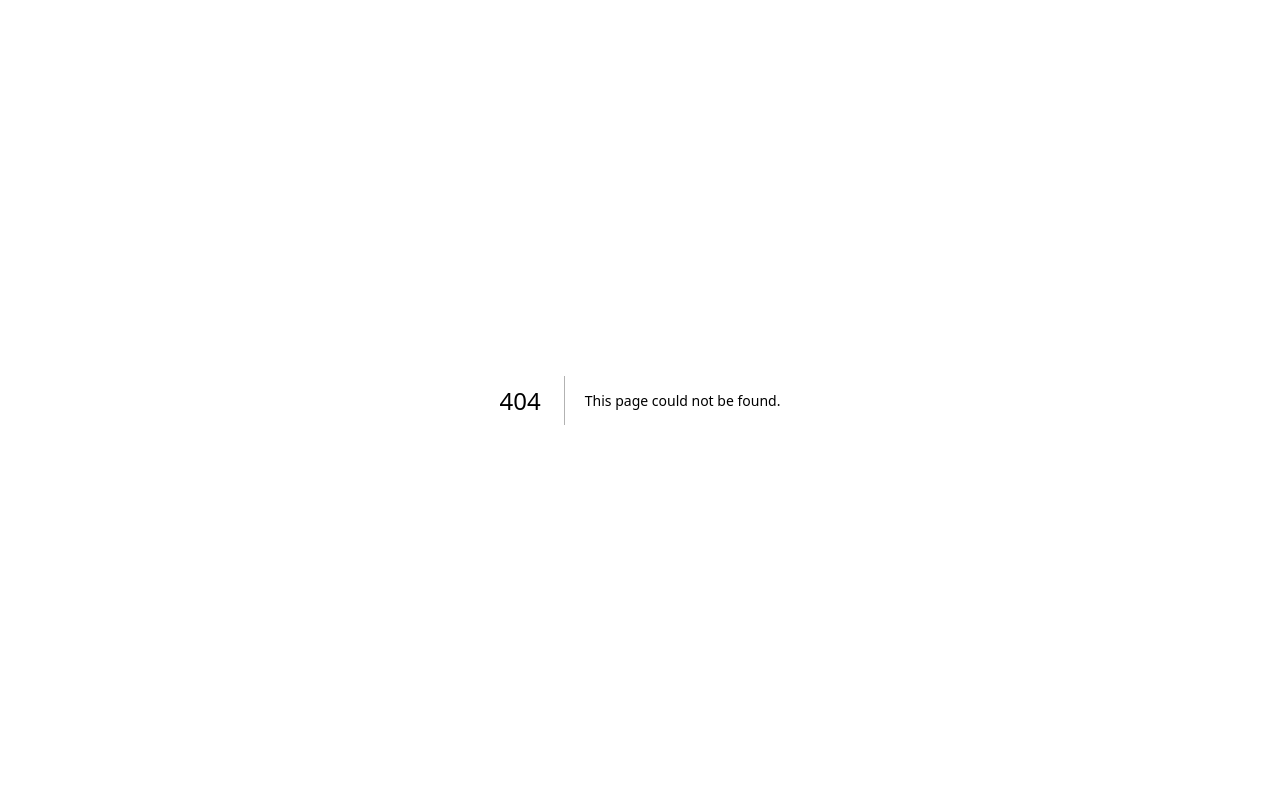
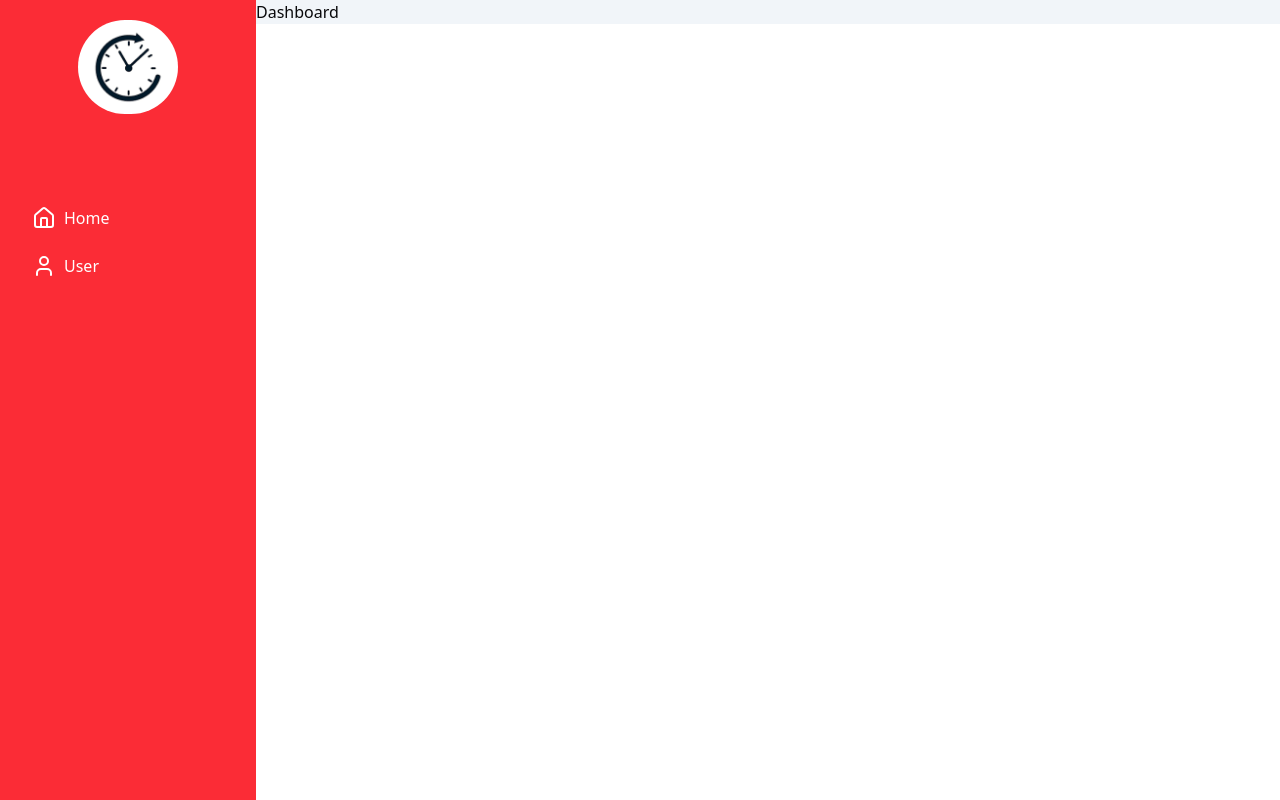
Before and after one commit to abhises/employee-schedule, a Next.js app: page /dashboard in a window 1280 px wide. Before the commit this address had no page. Built offline with nearby package versions, Linux system fonts and the light colour scheme.

Commit message:
addid side bar

```diff
--- /dev/null
+++ b/src/app/(auth)/sign-in/[[...sign-in]]/page.tsx
@@ -0,0 +1,9 @@
+import { SignIn } from "@clerk/nextjs";
+
+export default function Page() {
+  return (
+    <div className="flex items-center justify-center h-screen">
+      <SignIn />
+    </div>
+  );
+}
--- /dev/null
+++ b/src/app/(auth)/sign-up/[[...sign-up]]/page.tsx
@@ -0,0 +1,9 @@
+import { SignUp } from "@clerk/nextjs";
+
+export default function Page() {
+  return (
+    <div className="flex items-center justify-center h-screen">
+      <SignUp />
+    </div>
+  );
+}
--- /dev/null
+++ b/src/app/(routes)/dashboard/_components/NavBar.tsx
@@ -0,0 +1,7 @@
+import React from "react";
+
+const NavBar = () => {
+  return <div>NavBar</div>;
+};
+
+export default NavBar;
--- /dev/null
+++ b/src/app/(routes)/dashboard/_components/SideBar.tsx
@@ -0,0 +1,33 @@
+"use client";
+import Image from "next/image";
+import React from "react";
+import { menuItems } from "./menu";
+
+const SideBar = () => {
+  return (
+    <div className="h-screen p-5">
+      <div className="flex items-center justify-center">
+        <Image
+          src={"/clock.png"}
+          height={100}
+          width={100}
+          className="rounded-full"
+          alt="logo"
+        />
+      </div>
+      <div className="mt-20 gap-3">
+        {menuItems.map((menu, index) => (
+          <h1
+            className="flex items-center gap-2 text-white font-medium
+             p-3 cursor-pointer rounded-md hover:text-amber-200 hover:bg-red-800"
+            key={index}>
+            <menu.icon /> {/* ✅ Render icon properly */}
+            {menu.name}
+          </h1>
+        ))}
+      </div>
+    </div>
+  );
+};
+
+export default SideBar;
--- /dev/null
+++ b/src/app/(routes)/dashboard/_components/menu.ts
@@ -0,0 +1,13 @@
+import { Home, User } from "lucide-react";
+import { ComponentType } from "react";
+
+interface MenuItems {
+  id: number;
+  name: string;
+  icon: ComponentType<{ className?: string }>;
+}
+
+export const menuItems: MenuItems[] = [
+  { id: 1, name: "Home", icon: Home },
+  { id: 2, name: "User", icon: User },
+];
--- /dev/null
+++ b/src/app/(routes)/dashboard/layout.tsx
@@ -0,0 +1,14 @@
+import SideBar from "./_components/SideBar";
+
+const DashboardLayout = ({ children }: { children: React.ReactNode }) => {
+  return (
+    <div>
+      <div className="fixed md:w-64 hidden md:block bg-red-500">
+        <SideBar />
+      </div>
+      <div className="md:ml-64 bg-slate-100">{children}</div>
+    </div>
+  );
+};
+
+export default DashboardLayout;
--- /dev/null
+++ b/src/app/(routes)/dashboard/page.tsx
@@ -0,0 +1,7 @@
+import React from "react";
+
+const DashboardPage = () => {
+  return <div>Dashboard</div>;
+};
+
+export default DashboardPage;
--- a/src/app/_components/Header.tsx
+++ b/src/app/_components/Header.tsx
@@ -1,8 +1,12 @@
+"use client";
+
+import { useRouter } from "next/navigation";
 import { Button } from "@/components/ui/button";
 import Image from "next/image";
 import React from "react";
 
 const Header = () => {
+  const router = useRouter();
   return (
     <div className="px-8 mt-2 flex flex-col gap-4 mb-2 md:flex-row items-center justify-between ">
       <Image
@@ -13,6 +17,7 @@ const Header = () => {
         alt="logo"
       />
       <Button
+        onClick={() => router.push("/sign-in")}
         size="lg"
         className="p-6 text-2xl cursor-pointer bg-rose-500 hover:bg-rose-400 rounded-xl">
         Get Started
--- a/src/app/_components/Hero.tsx
+++ b/src/app/_components/Hero.tsx
@@ -1,4 +1,5 @@
 import React from "react";
+import Link from "next/link";
 
 const Hero = () => {
   return (
@@ -22,11 +23,11 @@ const Hero = () => {
             </p>
 
             <div className="mt-8 flex flex-wrap gap-4 text-center">
-              <a
-                href="#"
+              <Link
+                href="sign-in"
                 className="block w-full rounded-sm bg-rose-600 px-12 py-3 text-sm font-medium text-white shadow-sm hover:bg-rose-700 focus:ring-3 focus:outline-hidden sm:w-auto">
                 Get Started
-              </a>
+              </Link>
 
               <a
                 href="#"
--- a/src/app/login/page.tsx
+++ /dev/null
@@ -1,5 +0,0 @@
-const page = () => {
-  return <div>page</div>;
-};
-
-export default page;
--- a/src/middleware.ts
+++ b/src/middleware.ts
@@ -1,7 +1,12 @@
-import { clerkMiddleware } from "@clerk/nextjs/server";
+import { clerkMiddleware, createRouteMatcher } from "@clerk/nextjs/server";
 
-export default clerkMiddleware();
+const isPublicRoute = createRouteMatcher(["/sign-in(.*)", "/sign-up(.*)", "/"]);
 
+export default clerkMiddleware(async (auth, req) => {
+  if (!isPublicRoute(req)) {
+    await auth.protect();
+  }
+});
 export const config = {
   matcher: [
     // Skip Next.js internals and all static files, unless found in search params
```
